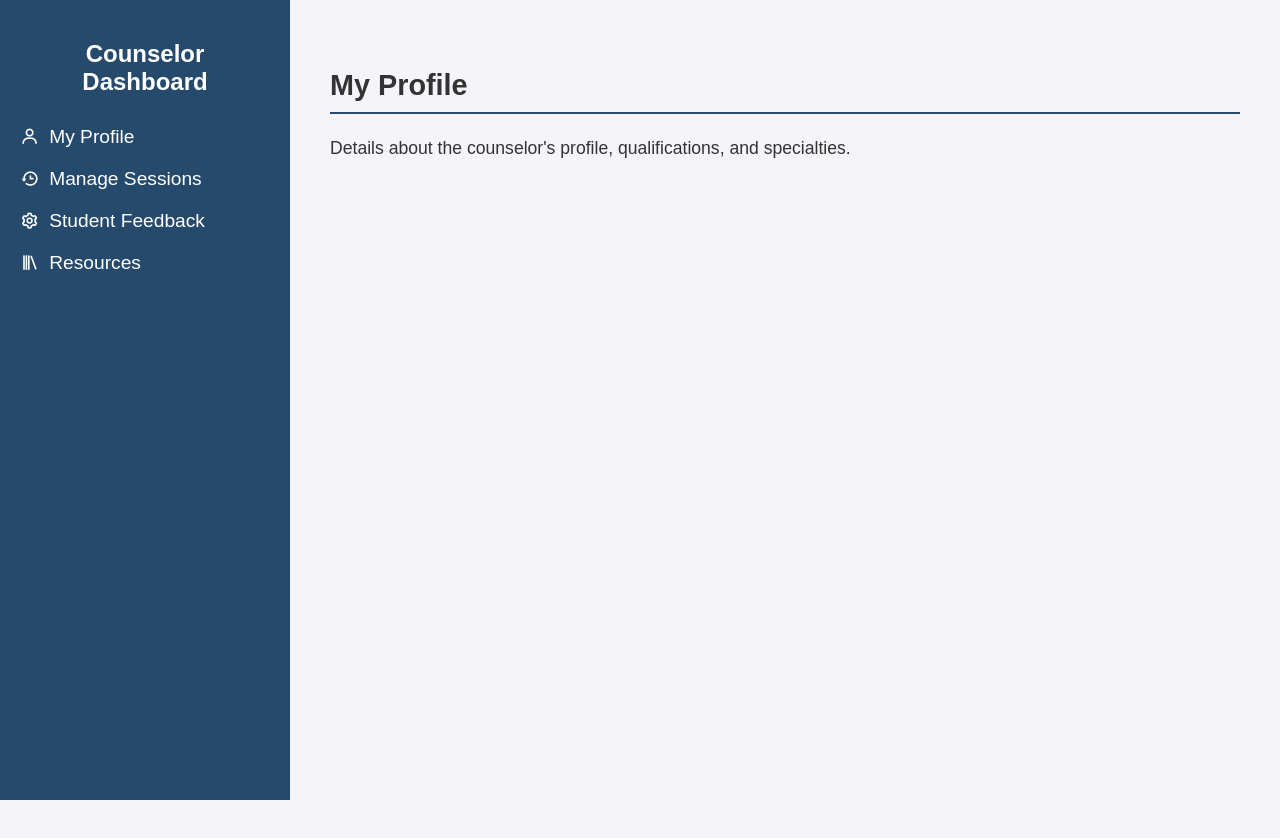
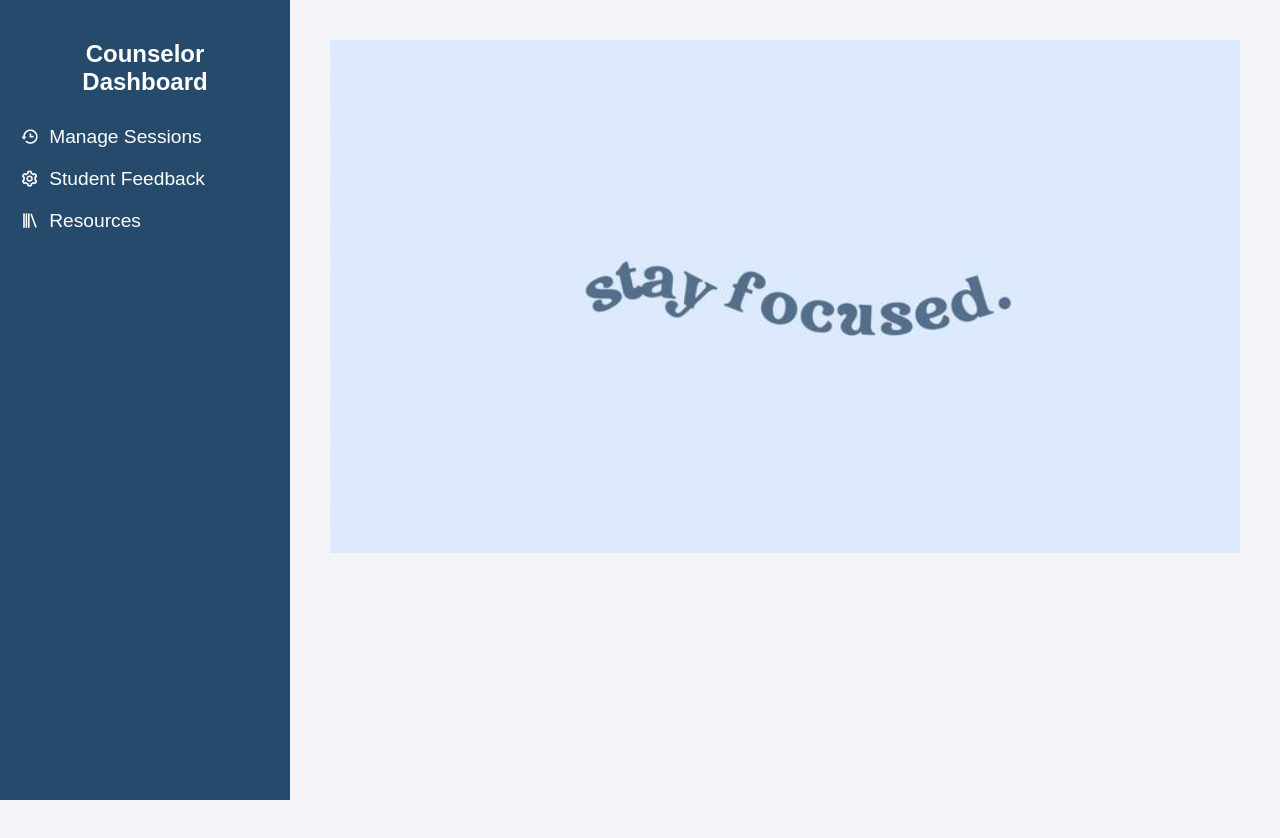
Before and after one commit to bianca2501/CareerVista, a plain HTML site: page frontend/html/dashboardcoun.html in a window 1280 px wide. Before the commit the page ends 800 px from the top, so only its background shows below. Drawn offline with nearby package versions, Linux system fonts and the light colour scheme.

Commit message:
slideshow changes

```diff
--- a/frontend/html/dashboardcoun.html
+++ b/frontend/html/dashboardcoun.html
@@ -58,6 +58,23 @@
       .main-content {
         flex-grow: 1;
         padding: 40px;
+      }
+
+      .image-gallery {
+        width: 100%;
+        height: 800px; /* Set a fixed height for the slideshow */
+        overflow: hidden; /* Prevent overflow of the image */
+        position: relative; /* Positioning context for absolute elements */
+      }
+
+      #slideshow-image {
+        width: 100%;
+        height: auto;
+        object-fit: cover; /* Scale the image to cover the container */
+        transition: opacity 0.5s ease; /* Add a transition effect */
+        position: absolute; /* Position the image absolutely */
+        top: 0; /* Align to the top */
+        left: 0; /* Align to the left */
       }
 
       .section {
@@ -171,11 +188,11 @@
       <div class="sidebar">
         <h2>Counselor Dashboard</h2>
         <ul>
-          <li>
+          <!-- <li>
             <a href="#" onclick="showContent('profile')"
               ><i class="bx bx-user"></i> My Profile</a
             >
-          </li>
+          </li> -->
           <li>
             <a href="#" onclick="showContent('sessions')"
               ><i class="bx bx-history"></i> Manage Sessions</a
@@ -196,22 +213,19 @@
 
       <div class="main-content">
         <!-- Default Image Gallery -->
-        <div id="image-gallery" class="image-gallery">
-          <img
-            id="slideshow-image"
-            src="../images/1.jpg"
-            alt="Slideshow Image"
-          />
-        </div>
+      <div id="image-gallery" class="image-gallery">
+        <img id="slideshow-image" src="../images/1.jpg" alt="Slideshow Image" />
+      </div>
+
 
         <!-- Sections for the content -->
-        <div class="section" id="profile">
+        <!-- <div class="section" id="profile">
           <h3>My Profile</h3>
           <p>
             Details about the counselor's profile, qualifications, and
             specialties.
           </p>
-        </div>
+        </div> -->
 
         <div class="section" id="sessions">
           <h3>Manage Sessions</h3>
@@ -262,7 +276,7 @@
           <ul style="list-style-type: none; padding: 0; margin: 0">
             <li style="margin-bottom: 15px">
               <a
-                href="../aptitude_test_guide.pdf"
+                href="aptitude_test_guide.pdf"
                 class="btn"
                 style="width: 100%; text-align: center"
                 >Aptitude Test Guide</a
@@ -317,23 +331,23 @@
 
     <script>
       var images = [
-        "../images/.jpg",
-        "../images/.jpg",
-        "../images/.jpg",
-        "../images/.jpg",
-        "../images/.jpg",
-        "../images/.jpg",
-        "../images/.jpg",
-        "../images/.jpg",
-        "../images/.jpg",
-        "../images/0.jpg",
+        "../images/1.jpg",
+        "../images/2.jpg",
+        "../images/3.jpg",
+        "../images/4.jpg",
+        "../images/5.jpg",
+        "../images/6.jpg",
+        "../images/7.jpg",
+        "../images/8.jpg",
+        "../images/9.jpg",
+        "../images/10.jpg",
       ];
 
       var currentIndex = 0;
 
       function showContent(sectionId) {
         // Hide the image gallery
-        document.getElementById("image-gallery").style.display = "none";
+        document.getElementById("image-gallery").style.display = "block";
 
         // Hide all sections
         var sections = document.querySelectorAll(".section");
```
Also changed, not shown: frontend/html/dashboard.html (+7 -6 lines).
